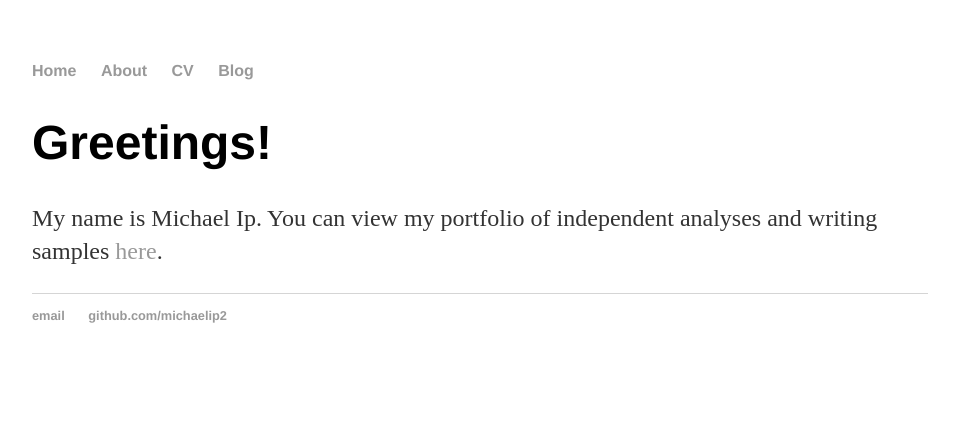
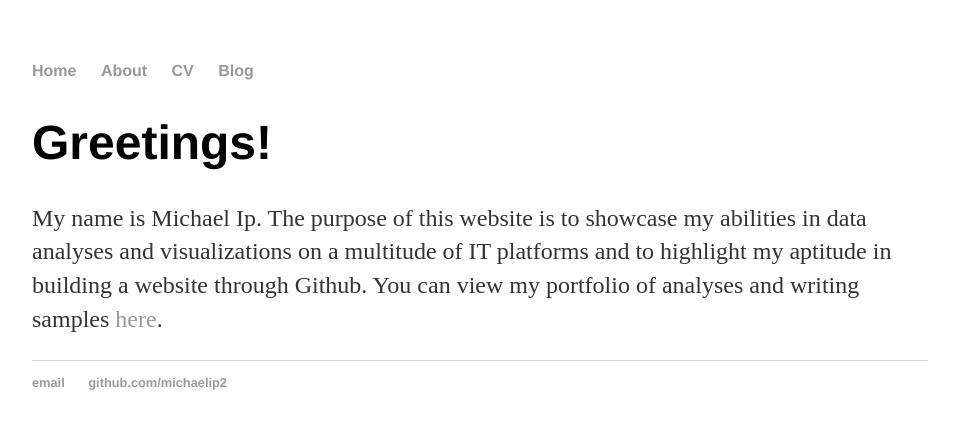
Before and after one commit to michaelip2/michaelip2.github.io, a Jekyll site: the page built from index.html, in a window 1280 px wide. Shown: the top 429 px of the page, without its empty margins (160-1119 px from the left). Built offline with Jekyll 4.4.1, drawn with Linux system fonts in a browser that asks for light colours.

Commit message:
Update index.html

```diff
--- a/index.html
+++ b/index.html
@@ -5,5 +5,5 @@ title: Michael Ip
 
 		<div class="blurb">
         		<h1>Greetings!</h1>
-				<p>My name is Michael Ip. You can view my portfolio of independent analyses and writing samples <a href="/blog">here</a>.</p>
+				<p>My name is Michael Ip. The purpose of this website is to showcase my abilities in data analyses and visualizations on a multitude of IT platforms and to highlight my aptitude in building a website through Github. You can view my portfolio of analyses and writing samples <a href="/blog">here</a>.</p>
     		</div>
```
